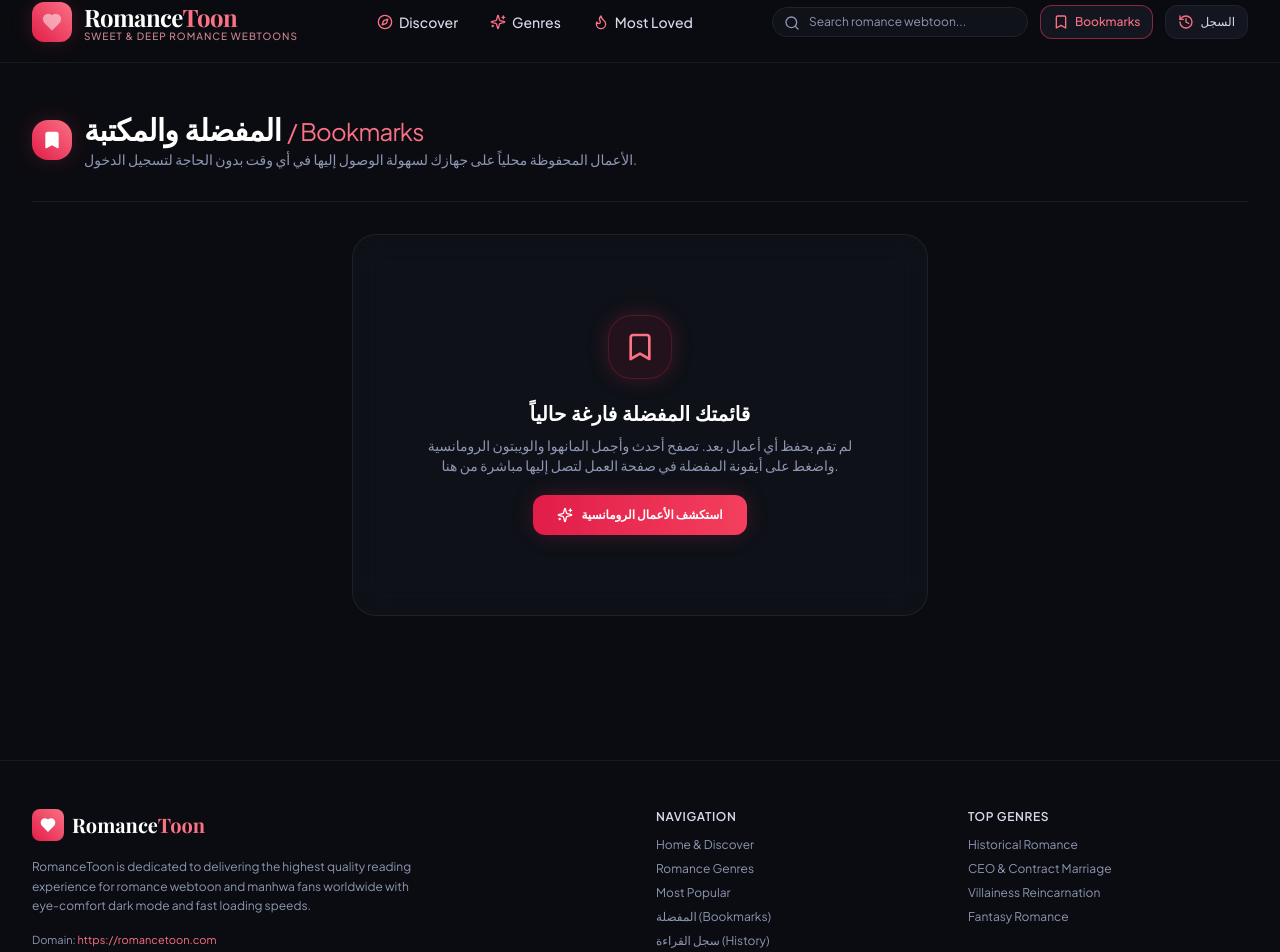
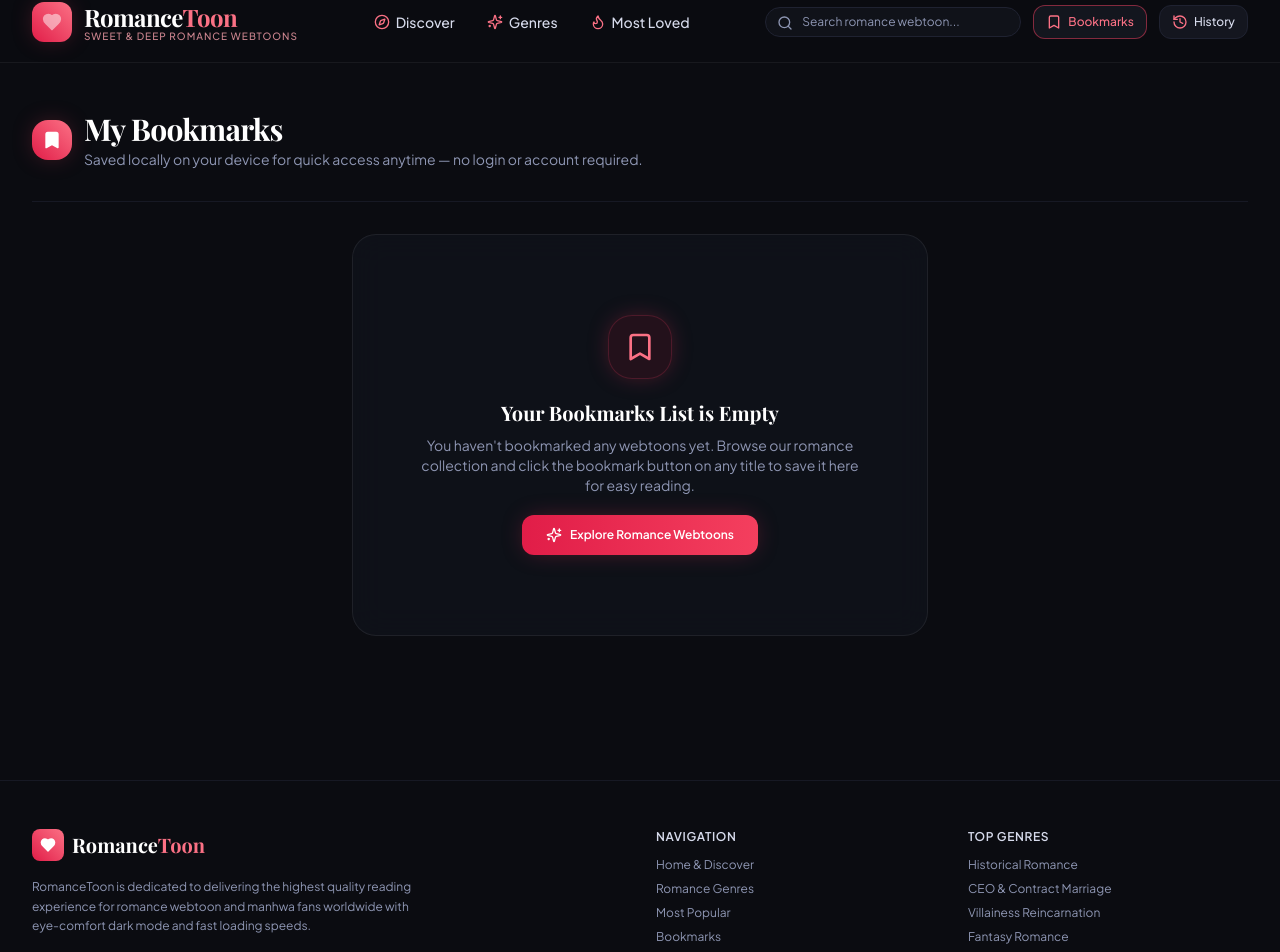
Before and after one commit to elmehdimastouri/romancetoon-f-b-frontend, a Nuxt app in the folder frontend/: page /bookmarks in a window 1280 px wide. Shown: the part 18-970 px from the top of the page. Built offline with nearby package versions, Linux system fonts and the light colour scheme; a web font is replaced by a local one.

Commit message:
Convert Bookmarks, History, and UI tracker to 100% English

```diff
--- a/frontend/components/Footer.vue
+++ b/frontend/components/Footer.vue
@@ -28,8 +28,8 @@
             <li><NuxtLink to="/" class="hover:text-romance-300 transition-colors">Home & Discover</NuxtLink></li>
             <li><NuxtLink to="/genres" class="hover:text-romance-300 transition-colors">Romance Genres</NuxtLink></li>
             <li><NuxtLink to="/popular" class="hover:text-romance-300 transition-colors">Most Popular</NuxtLink></li>
-            <li><NuxtLink to="/bookmarks" class="hover:text-romance-300 transition-colors">المفضلة (Bookmarks)</NuxtLink></li>
-            <li><NuxtLink to="/history" class="hover:text-romance-300 transition-colors">سجل القراءة (History)</NuxtLink></li>
+            <li><NuxtLink to="/bookmarks" class="hover:text-romance-300 transition-colors">Bookmarks</NuxtLink></li>
+            <li><NuxtLink to="/history" class="hover:text-romance-300 transition-colors">Reading History</NuxtLink></li>
           </ul>
         </div>
 
--- a/frontend/components/MangaCard.vue
+++ b/frontend/components/MangaCard.vue
@@ -35,7 +35,7 @@
             ? 'bg-romance-600 text-white opacity-100'
             : 'bg-night-950/80 text-night-300 hover:text-white hover:bg-romance-600/80 opacity-0 group-hover:opacity-100'
         ]"
-        :title="isBookmarked(manga.id || manga.slug) ? 'إزالة من المفضلة' : 'حفظ في المفضلة'"
+        :title="isBookmarked(manga.id || manga.slug) ? 'Remove from Bookmarks' : 'Save to Bookmarks'"
       >
         <Bookmark :class="['w-3 h-3', isBookmarked(manga.id || manga.slug) ? 'fill-white' : '']" />
       </button>
--- a/frontend/components/Navbar.vue
+++ b/frontend/components/Navbar.vue
@@ -67,7 +67,7 @@
             to="/bookmarks"
             class="px-2.5 sm:px-3 py-2 rounded-xl bg-night-850/80 border border-night-800 text-night-200 hover:text-romance-400 hover:border-romance-500/40 transition-all flex items-center space-x-1.5 text-xs font-medium relative group"
             active-class="text-romance-400 border-romance-500/50 bg-night-800"
-            title="المفضلة / Bookmarks"
+            title="My Bookmarks"
           >
             <Bookmark class="w-4 h-4 text-romance-400 group-hover:scale-110 transition-transform" />
             <span class="hidden sm:inline">Bookmarks</span>
@@ -84,10 +84,10 @@
             to="/history"
             class="px-2.5 sm:px-3 py-2 rounded-xl bg-night-850/80 border border-night-800 text-night-200 hover:text-romance-400 hover:border-romance-500/40 transition-all flex items-center space-x-1.5 text-xs font-medium relative group"
             active-class="text-romance-400 border-romance-500/50 bg-night-800"
-            title="سجل القراءة / History"
+            title="Reading History"
           >
             <History class="w-4 h-4 text-rose-400 group-hover:scale-110 transition-transform" />
-            <span class="hidden sm:inline">السجل</span>
+            <span class="hidden sm:inline">History</span>
             <span
               v-if="history.length > 0"
               class="ml-1 px-1.5 py-0.2 rounded-full bg-night-800 text-romance-300 border border-romance-500/30 font-mono text-[10px] font-bold"
@@ -131,7 +131,7 @@
           >
             <span class="flex items-center space-x-2">
               <Bookmark class="w-4 h-4 text-romance-400" />
-              <span>المفضلة (Bookmarks)</span>
+              <span>Bookmarks</span>
             </span>
             <span v-if="bookmarks.length > 0" class="text-xs px-2 py-0.5 rounded-full bg-romance-600 text-white font-mono font-bold">
               {{ bookmarks.length }}
@@ -145,7 +145,7 @@
           >
             <span class="flex items-center space-x-2">
               <History class="w-4 h-4 text-rose-400" />
-              <span>سجل القراءة (History)</span>
+              <span>Reading History</span>
             </span>
             <span v-if="history.length > 0" class="text-xs px-2 py-0.5 rounded-full bg-night-800 border border-romance-500/30 text-romance-300 font-mono font-bold">
               {{ history.length }}
--- a/frontend/components/WebtoonReader.vue
+++ b/frontend/components/WebtoonReader.vue
@@ -80,7 +80,7 @@
               ? 'bg-romance-600/20 border-romance-500 text-romance-300'
               : 'bg-night-850 hover:bg-night-800 border-night-800 text-night-200 hover:text-romance-400'
           ]"
-          :title="isBookmarked(manga.id || manga.slug) ? 'إزالة من المفضلة' : 'حفظ في المفضلة'"
+          :title="isBookmarked(manga.id || manga.slug) ? 'Remove from Bookmarks' : 'Save to Bookmarks'"
         >
           <Bookmark :class="['w-4 h-4', isBookmarked(manga.id || manga.slug) ? 'fill-romance-400 text-romance-400' : '']" />
           <span class="hidden md:inline">{{ isBookmarked(manga.id || manga.slug) ? 'Saved' : 'Save' }}</span>
@@ -213,7 +213,7 @@
         @click="scrollToTop"
         class="fixed bottom-20 right-6 z-40 p-3.5 rounded-full bg-gradient-to-tr from-romance-600 to-blossom-500 text-white shadow-lg shadow-romance-500/25 hover:shadow-romance-500/40 hover:scale-110 active:scale-95 transition-all duration-300 border border-white/20 group backdrop-blur-md"
         aria-label="Scroll to top"
-        title="الصعود للأعلى"
+        title="Scroll to top"
       >
         <ChevronUp class="w-5 h-5 group-hover:-translate-y-0.5 transition-transform" />
       </button>
--- a/frontend/pages/bookmarks.vue
+++ b/frontend/pages/bookmarks.vue
@@ -9,10 +9,10 @@
           </div>
           <div>
             <h1 class="text-2xl sm:text-3xl font-serif font-bold text-white tracking-tight">
-              المفضلة والمكتبة <span class="text-romance-400 font-sans text-xl sm:text-2xl font-normal">/ Bookmarks</span>
+              My Bookmarks
             </h1>
             <p class="text-xs sm:text-sm text-night-400 mt-0.5">
-              الأعمال المحفوظة محلياً على جهازك لسهولة الوصول إليها في أي وقت بدون الحاجة لتسجيل الدخول.
+              Saved locally on your device for quick access anytime — no login or account required.
             </p>
           </div>
         </div>
@@ -25,7 +25,7 @@
           <input
             v-model="searchQuery"
             type="text"
-            placeholder="بحث في المفضلة..."
+            placeholder="Search saved titles..."
             class="w-full bg-night-900 border border-night-800 rounded-xl py-2 pl-9 pr-3 text-xs text-white placeholder-night-500 focus:outline-none focus:border-romance-500/70"
           />
           <Search class="w-4 h-4 text-night-400 absolute left-3 top-2.5 pointer-events-none" />
@@ -36,19 +36,19 @@
           v-model="sortBy"
           class="bg-night-900 border border-night-800 rounded-xl py-2 px-3 text-xs text-night-300 focus:outline-none focus:border-romance-500 cursor-pointer"
         >
-          <option value="recent">الأحدث إضافة</option>
-          <option value="title">الاسم (أ - ي)</option>
-          <option value="rating">الأعلى تقييماً</option>
+          <option value="recent">Recently Added</option>
+          <option value="title">Title (A - Z)</option>
+          <option value="rating">Top Rated</option>
         </select>
 
         <!-- Clear all button -->
         <button
           @click="confirmClear"
           class="px-3.5 py-2 rounded-xl bg-night-900 hover:bg-rose-950/40 text-night-400 hover:text-rose-400 border border-night-800 hover:border-rose-900/50 text-xs font-medium transition-colors flex items-center space-x-1.5"
-          title="مسح كل المفضلة"
+          title="Clear all bookmarks"
         >
           <Trash2 class="w-3.5 h-3.5" />
-          <span>مسح الكل</span>
+          <span>Clear All</span>
         </button>
       </div>
     </div>
@@ -59,11 +59,11 @@
         <span class="px-2.5 py-0.5 rounded-full bg-romance-600/20 text-romance-300 font-mono font-semibold border border-romance-500/30">
           {{ filteredBookmarks.length }}
         </span>
-        <span>عمل في قائمتك المفضلة</span>
+        <span>saved {{ filteredBookmarks.length === 1 ? 'title' : 'titles' }}</span>
       </div>
 
       <div class="text-[11px] text-night-500">
-        تخزين محلي آمن (Local Storage)
+        Saved securely in your browser's local storage
       </div>
     </div>
 
@@ -89,7 +89,7 @@
           <button
             @click.stop.prevent="removeBookmark(item.id)"
             class="absolute top-2.5 right-2.5 p-1.5 rounded-lg bg-night-950/80 hover:bg-rose-600 backdrop-blur-md text-night-300 hover:text-white transition-all shadow-md group/btn"
-            title="إزالة من المفضلة"
+            title="Remove from Bookmarks"
           >
             <Trash2 class="w-3.5 h-3.5" />
           </button>
@@ -105,8 +105,8 @@
             v-if="getLastRead(item)"
             class="absolute bottom-2.5 left-2.5 right-2.5 px-2 py-1 rounded-lg bg-night-950/90 backdrop-blur-md border border-romance-500/30 flex items-center justify-between text-[11px]"
           >
-            <span class="text-romance-300 font-medium">وصلت إلى:</span>
-            <span class="text-white font-bold font-mono">فصل {{ getLastRead(item)?.chapterNumber }}</span>
+            <span class="text-romance-300 font-medium">Progress:</span>
+            <span class="text-white font-bold font-mono">Ch. {{ getLastRead(item)?.chapterNumber }}</span>
           </div>
         </div>
 
@@ -131,7 +131,7 @@
               class="w-full py-2 px-3 rounded-xl bg-romance-600 hover:bg-romance-500 text-white text-xs font-semibold shadow-glow-pink flex items-center justify-center space-x-1.5 transition-colors"
             >
               <BookOpen class="w-3.5 h-3.5" />
-              <span>أكمل فصل {{ getLastRead(item)?.chapterNumber }}</span>
+              <span>Continue Ch. {{ getLastRead(item)?.chapterNumber }}</span>
             </NuxtLink>
 
             <NuxtLink
@@ -140,7 +140,7 @@
               class="w-full py-2 px-3 rounded-xl bg-night-850 hover:bg-night-800 text-night-200 hover:text-white border border-night-800 text-xs font-medium flex items-center justify-center space-x-1.5 transition-colors"
             >
               <BookOpen class="w-3.5 h-3.5" />
-              <span>فصل {{ item.latestChapter }}</span>
+              <span>Read Ch. {{ item.latestChapter }}</span>
             </NuxtLink>
 
             <NuxtLink
@@ -148,7 +148,7 @@
               :to="`/webtoon/${item.slug || item.id}`"
               class="w-full py-2 px-3 rounded-xl bg-night-850 hover:bg-night-800 text-night-200 hover:text-white border border-night-800 text-xs font-medium flex items-center justify-center transition-colors"
             >
-              <span>عرض العمل</span>
+              <span>View Details</span>
             </NuxtLink>
           </div>
         </div>
@@ -162,10 +162,10 @@
       </div>
       <div class="space-y-2">
         <h3 class="text-xl font-serif font-bold text-white">
-          قائمتك المفضلة فارغة حالياً
+          Your Bookmarks List is Empty
         </h3>
         <p class="text-xs sm:text-sm text-night-400 max-w-md mx-auto leading-relaxed">
-          لم تقم بحفظ أي أعمال بعد. تصفح أحدث وأجمل المانهوا والويبتون الرومانسية واضغط على أيقونة المفضلة في صفحة العمل لتصل إليها مباشرة من هنا.
+          You haven't bookmarked any webtoons yet. Browse our romance collection and click the bookmark button on any title to save it here for easy reading.
         </p>
       </div>
       <div>
@@ -174,7 +174,7 @@
           class="inline-flex items-center space-x-2 px-6 py-3 rounded-xl bg-gradient-to-r from-romance-600 to-rose-500 hover:from-romance-500 hover:to-rose-400 text-white font-semibold text-xs shadow-glow-pink transition-transform transform hover:-translate-y-0.5"
         >
           <Sparkles class="w-4 h-4" />
-          <span>استكشف الأعمال الرومانسية</span>
+          <span>Explore Romance Webtoons</span>
         </NuxtLink>
       </div>
     </div>
@@ -187,9 +187,9 @@ import { Bookmark, Search, Trash2, Star, BookOpen, Sparkles } from '@lucide/vue'
 import { useReadingTracker, type BookmarkItem } from '~/composables/useReadingTracker'
 
 useHead({
-  title: 'المفضلة والمكتبة | RomanceToon',
+  title: 'My Bookmarks | RomanceToon',
   meta: [
-    { name: 'description', content: 'قائمتك المفضلة من المانهوا والويبتون الرومانسية المحفوظة محلياً.' }
+    { name: 'description', content: 'Your saved romance webtoons and manhwa collection.' }
   ]
 })
 
@@ -203,7 +203,7 @@ const getLastRead = (item: BookmarkItem) => {
 }
 
 const confirmClear = () => {
-  if (confirm('هل أنت متأكد من رغبتك في مسح جميع الأعمال المحفوظة في المفضلة؟')) {
+  if (confirm('Are you sure you want to clear all saved bookmarks?')) {
     clearBookmarks()
   }
 }
--- a/frontend/pages/history.vue
+++ b/frontend/pages/history.vue
@@ -9,10 +9,10 @@
           </div>
           <div>
             <h1 class="text-2xl sm:text-3xl font-serif font-bold text-white tracking-tight">
-              سجل القراءة <span class="text-romance-400 font-sans text-xl sm:text-2xl font-normal">/ Reading History</span>
+              Reading History
             </h1>
             <p class="text-xs sm:text-sm text-night-400 mt-0.5">
-              يتم حفظ آخر فصل قرأته تلقائياً على جهازك لتتمكن من إكمال القراءة فوراً من حيث توقفت.
+              Your reading progress is saved automatically on your device so you can jump back in anytime.
             </p>
           </div>
         </div>
@@ -25,7 +25,7 @@
           <input
             v-model="searchQuery"
             type="text"
-            placeholder="بحث في السجل..."
+            placeholder="Search history..."
             class="w-full bg-night-900 border border-night-800 rounded-xl py-2 pl-9 pr-3 text-xs text-white placeholder-night-500 focus:outline-none focus:border-romance-500/70"
           />
           <Search class="w-4 h-4 text-night-400 absolute left-3 top-2.5 pointer-events-none" />
@@ -35,10 +35,10 @@
         <button
           @click="confirmClear"
           class="px-3.5 py-2 rounded-xl bg-night-900 hover:bg-rose-950/40 text-night-400 hover:text-rose-400 border border-night-800 hover:border-rose-900/50 text-xs font-medium transition-colors flex items-center space-x-1.5"
-          title="مسح سجل القراءة بالكامل"
+          title="Clear all reading history"
         >
           <Trash2 class="w-3.5 h-3.5" />
-          <span>مسح السجل</span>
+          <span>Clear History</span>
         </button>
       </div>
     </div>
@@ -49,11 +49,11 @@
         <span class="px-2.5 py-0.5 rounded-full bg-romance-600/20 text-romance-300 font-mono font-semibold border border-romance-500/30">
           {{ filteredHistory.length }}
         </span>
-        <span>عمل قيد المتابعة</span>
+        <span>{{ filteredHistory.length === 1 ? 'title' : 'titles' }} in progress</span>
       </div>
 
       <div class="text-[11px] text-night-500">
-        يتم التحديث تلقائياً بمجرد فتح أي فصل
+        Tracks your last read chapter automatically
       </div>
     </div>
 
@@ -92,7 +92,7 @@
               <button
                 @click.stop.prevent="removeFromHistory(item.id)"
                 class="p-1 rounded-lg text-night-500 hover:text-rose-400 hover:bg-night-800 transition-colors shrink-0"
-                title="حذف من السجل"
+                title="Remove from history"
               >
                 <Trash2 class="w-4 h-4" />
               </button>
@@ -102,7 +102,7 @@
             <div class="flex flex-wrap items-center gap-2 pt-1">
               <span class="inline-flex items-center space-x-1 px-2.5 py-1 rounded-lg bg-romance-600/20 border border-romance-500/40 text-romance-300 font-mono text-xs font-bold">
                 <BookOpen class="w-3.5 h-3.5" />
-                <span>آخر فصل: {{ item.chapterNumber }}</span>
+                <span>Last Read: Ch. {{ item.chapterNumber }}</span>
               </span>
 
               <span class="text-[11px] text-night-400 flex items-center space-x-1">
@@ -120,16 +120,16 @@
               class="flex-1 py-2 px-3 rounded-xl bg-gradient-to-r from-romance-600 to-rose-500 hover:from-romance-500 hover:to-rose-400 text-white font-semibold text-xs shadow-glow-pink flex items-center justify-center space-x-1.5 transition-all transform hover:-translate-y-0.5"
             >
               <Play class="w-3.5 h-3.5 fill-white" />
-              <span>متابعة القراءة (فصل {{ item.chapterNumber }})</span>
+              <span>Continue Ch. {{ item.chapterNumber }}</span>
             </NuxtLink>
 
             <!-- Details button -->
             <NuxtLink
               :to="`/webtoon/${item.slug || item.id}`"
               class="py-2 px-3 rounded-xl bg-night-850 hover:bg-night-800 border border-night-800 text-night-300 hover:text-white text-xs font-medium transition-colors"
-              title="صفحة المانهوا"
+              title="Webtoon details"
             >
-              <span>التفاصيل</span>
+              <span>Details</span>
             </NuxtLink>
           </div>
         </div>
@@ -143,10 +143,10 @@
       </div>
       <div class="space-y-2">
         <h3 class="text-xl font-serif font-bold text-white">
-          سجل القراءة فارغ حتى الآن
+          Reading History is Empty
         </h3>
         <p class="text-xs sm:text-sm text-night-400 max-w-md mx-auto leading-relaxed">
-          بمجرد فتح أي فصل من فصول الويبتون أو المانهوا، سيتم حفظ مكان توقفك هنا تلقائياً حتى يسهل عليك إكمال القراءة بنقرة واحدة بدون أي عناء.
+          As soon as you start reading chapters, your progress will be automatically tracked here so you can pick up right where you left off.
         </p>
       </div>
       <div>
@@ -155,7 +155,7 @@
           class="inline-flex items-center space-x-2 px-6 py-3 rounded-xl bg-gradient-to-r from-romance-600 to-rose-500 hover:from-romance-500 hover:to-rose-400 text-white font-semibold text-xs shadow-glow-pink transition-transform transform hover:-translate-y-0.5"
         >
           <Sparkles class="w-4 h-4" />
-          <span>ابدأ قراءة مانهوا الآن</span>
+          <span>Start Reading Webtoons</span>
         </NuxtLink>
       </div>
     </div>
@@ -168,9 +168,9 @@ import { History, Clock, BookOpen, Play, Trash2, Search, Sparkles } from '@lucid
 import { useReadingTracker } from '~/composables/useReadingTracker'
 
 useHead({
-  title: 'سجل القراءة | RomanceToon',
+  title: 'Reading History | RomanceToon',
   meta: [
-    { name: 'description', content: 'سجل القراءة لمتابعة فصول المانهوا والويبتون من حيث توقفت.' }
+    { name: 'description', content: 'Track your romance webtoon and manhwa reading progress.' }
   ]
 })
 
@@ -179,7 +179,7 @@ const { history, removeFromHistory, clearHistory, formatTimeAgo } = useReadingTr
 const searchQuery = ref('')
 
 const confirmClear = () => {
-  if (confirm('هل أنت متأكد من رغبتك في مسح سجل القراءة بالكامل؟')) {
+  if (confirm('Are you sure you want to clear your reading history?')) {
     clearHistory()
   }
 }
--- a/frontend/pages/webtoon/[slug]/index.vue
+++ b/frontend/pages/webtoon/[slug]/index.vue
@@ -37,7 +37,7 @@
             class="w-full py-3 px-4 rounded-xl bg-gradient-to-r from-romance-600 to-rose-500 hover:from-romance-500 hover:to-rose-400 text-white font-semibold text-sm shadow-glow-pink flex items-center justify-center space-x-2 transition-all transform hover:-translate-y-0.5"
           >
             <Play class="w-4 h-4 fill-white" />
-            <span>متابعة القراءة (فصل {{ userHistory.chapterNumber }})</span>
+            <span>Continue Reading (Ch. {{ userHistory.chapterNumber }})</span>
           </NuxtLink>
 
           <!-- Read First Chapter -->
@@ -75,7 +75,7 @@
             ]"
           >
             <Bookmark :class="['w-4 h-4', isBookmarked(manga.id || manga.slug) ? 'fill-romance-400 text-romance-400' : 'text-night-400']" />
-            <span>{{ isBookmarked(manga.id || manga.slug) ? 'محفوظ في المفضلة' : 'إضافة إلى المفضلة' }}</span>
+            <span>{{ isBookmarked(manga.id || manga.slug) ? 'In Bookmarks' : 'Add to Bookmarks' }}</span>
           </button>
         </div>
 
```
Also changed, not shown: frontend/composables/useReadingTracker.ts (+6 -6 lines).
